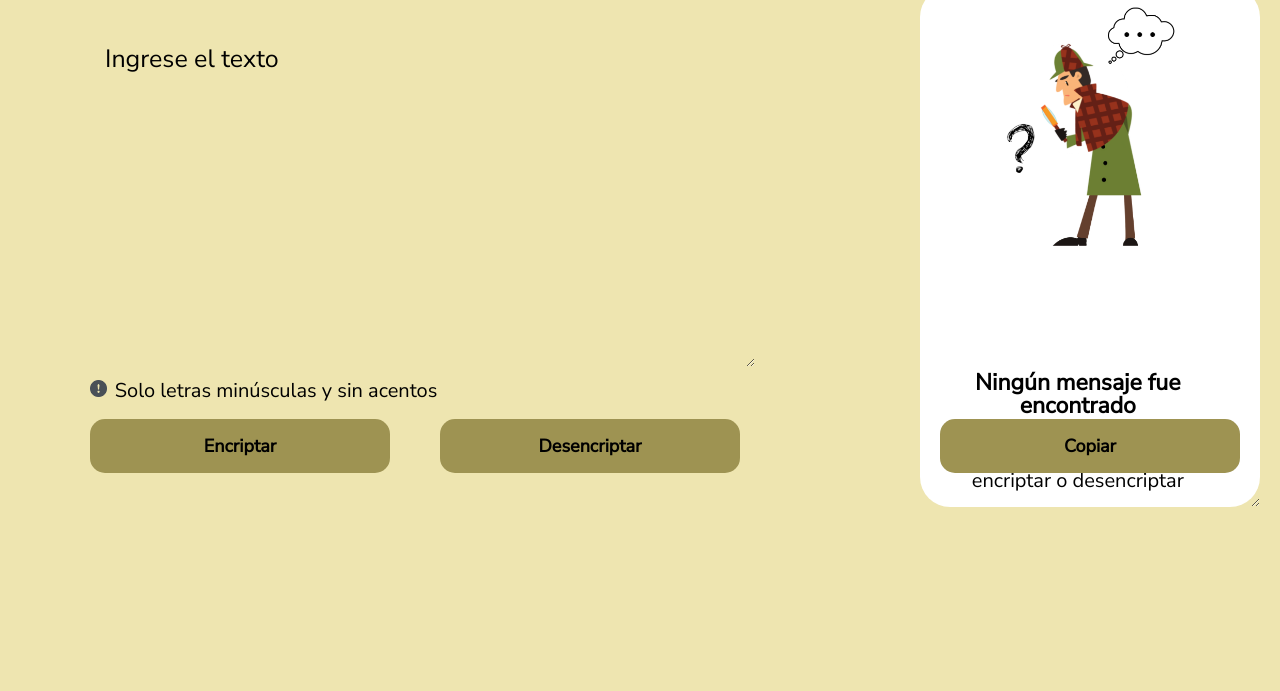
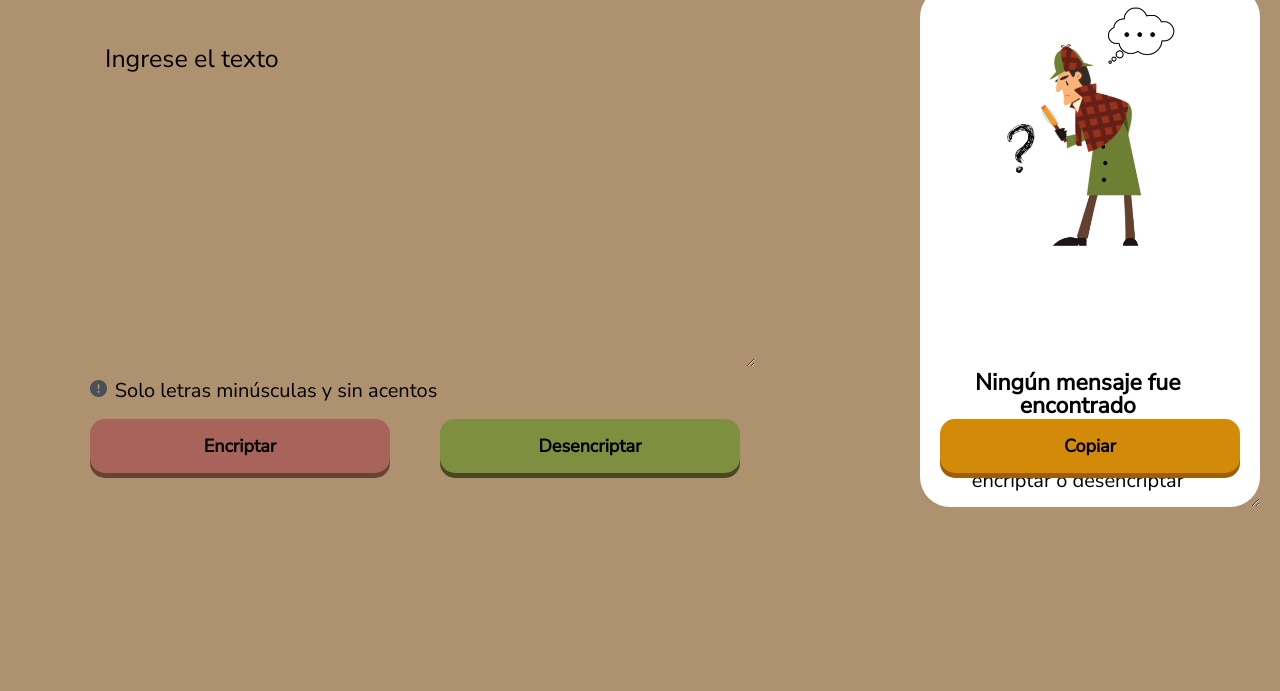
Before and after one commit to CinthyaCA/Challenge-Encriptador, a plain HTML site: page index.html in a window 1280 px wide. Shown: the part 109-800 px from the top of the page. Drawn offline with Linux system fonts and the light colour scheme.

Commit message:
Cambio de colores

```diff
--- a/style Encriptador.css
+++ b/style Encriptador.css
@@ -1,5 +1,5 @@
 body{
-    background: #eee5b0;
+    background: #AE916E;
     font-size: 32px;
 }
 
@@ -22,9 +22,8 @@ main{
     width: 635px;
     padding: 15px 15px;
     margin-top: 40px;
-    /*border-radius: 30px;*/
     text-transform: lowercase;
-    background-color: #eee5b0;
+    background-color: #AE916E;
 }
 
 ::placeholder {
@@ -54,7 +53,6 @@ main{
 }
 
 #encriptar, #desencriptar{
-    background-color: #9e9352;
     padding: 15px 15px;
     width: 300px;
     font-size: 18px;
@@ -65,8 +63,15 @@ main{
     cursor: pointer;
 }
 
+#encriptar{
+    background-color: #A8645B;
+    box-shadow: 0px 5px #694332;
+}
+
 #desencriptar{
     margin-left: 50px;
+    background-color: #7E8F3F;
+    box-shadow: 0px 5px #494825;
 }
 
 #encriptar:hover, #desencriptar:hover, #copiar:hover{
@@ -121,7 +126,8 @@ main{
 }
 
 #copiar{
-    background-color: #9e9352;;
+    background-color: #D28A08;
+    box-shadow: 0px 5px #9E5D06;
     font-size: 18px;
     font-weight: bold;
     font-family: 'Nunito Sans', sans-serif;
```
